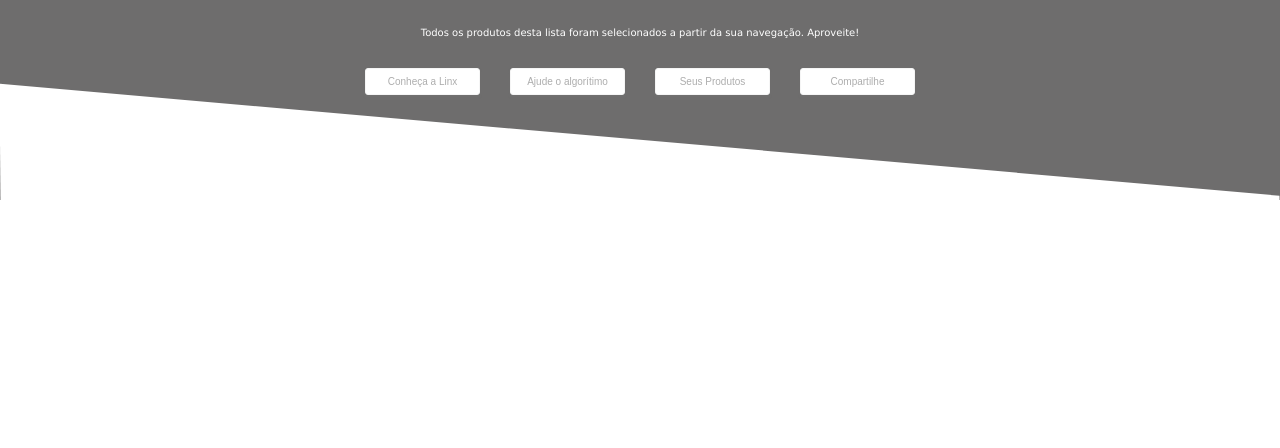
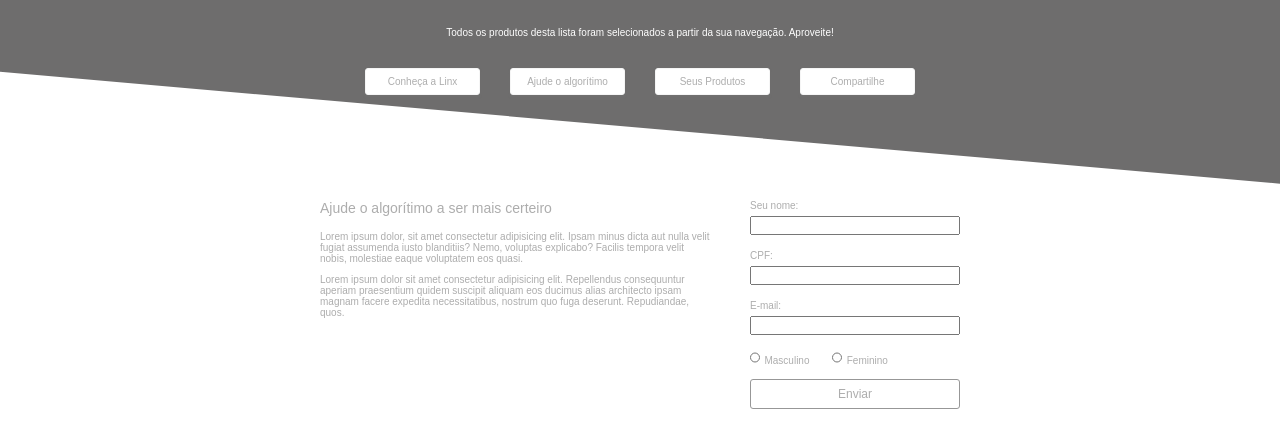
Before and after one commit to ralvespiedade/teste_vaga_emprego, a plain HTML site: page index.html in a window 1280 px wide. Shown: the part 100-548 px from the top of the page. Drawn offline with Linux system fonts and the light colour scheme.

Commit message:
adding frontend of the first section

```diff
--- a/index.html
+++ b/index.html
@@ -35,6 +35,35 @@
             </li>
         </ul>
     </header>
+    <section class="section1">
+        <div class="leftSide">
+            <h2 class="title">Ajude o algorítimo a ser mais certeiro</h2>
+            <p>
+                Lorem ipsum dolor, sit amet consectetur adipisicing elit. Ipsam minus dicta aut nulla velit fugiat assumenda iusto blanditiis? Nemo, voluptas explicabo? Facilis tempora velit nobis, molestiae eaque voluptatem eos quasi.
+            </p>
+            <p>
+                Lorem ipsum dolor sit amet consectetur adipisicing elit. Repellendus consequuntur aperiam praesentium quidem suscipit aliquam eos ducimus alias architecto ipsam magnam facere expedita necessitatibus, nostrum quo fuga deserunt. Repudiandae, quos.
+            </p>
+        </div>
+        <div class="rightSide">
+            <form action="salvo.html" id="form">
+                <label for="name">Seu nome:</label>
+                <input type="text" name="name" id="name">
+                <label for="CPF">CPF:</label>
+                <input type="text" name="CPF" id="CPF">
+                <label for="email">E-mail:</label>
+                <input type="email" name="email" id="email">
+                <div class="box_check">
+                    <input type="radio" id="man" class="radio">
+                    <label for="man" class="man">Masculino
+                    </label>
+                    <input type="radio" id="woman" class="radio">
+                    <label for="woman" class="woman">Feminino</label>
+                </div>
+            </form>
+            <button class="buttonSubmit" type="submit">Enviar</button>
+        </div>
+    </section>
     <div class="triangle"></div>
     <script src="script.js"></script>
 </body>
--- a/style.scss
+++ b/style.scss
@@ -5,9 +5,12 @@
 
 body {
     font-family: Arial, Helvetica, sans-serif;
-
+    display: flex;
+    flex-direction: column;
+    align-items: center;
     .header {
 
+        width: 100%;
         color: white;
         background-color: rgb(110, 109, 109);
         display: flex;
@@ -28,7 +31,7 @@ body {
         .thirdLine {
             font-size: 10px;
             margin: 30px 0 30px 0;
-            font-family: Verdana, Geneva, Tahoma, sans-serif;
+
         }
         .buttonList {
             list-style: none;
@@ -46,16 +49,73 @@ body {
             }
         }
     }
-
     .triangle {
 
         width: 100%;
         height: 120px;
         background-color: white;
-        /*transform: rotate(4deg) translateX(-10px);*/
-        transform: rotate(5deg) skewX(5.5deg) scaleX(1.0038);
+        transform: rotate(5deg) skewX(5.5deg) scaleX(1.005) scaleY(1.2);
         position: absolute;
         top: 240px;
 
     }
+
+    .section1 {
+
+        color: rgb(173, 173, 173);
+        width: 50%;
+        position: relative;
+        z-index: 1;
+        display: flex;
+        justify-content: center;
+
+
+        .leftSide {
+            width: 65%;
+            padding-right: 20px;
+            .title {
+                margin-bottom: 15px;
+                font-weight: 250;
+                font-size: 14px;
+            }
+            p {
+                font-size: 10px;
+                margin-bottom: 10px;
+            }
+        }
+        .rightSide {
+            width: 35%;
+            padding-left: 20px;
+            form {
+                display: flex;
+                justify-content: center;
+                flex-direction: column;
+                label {
+                    font-size: 10px;
+                    margin-bottom: 5px;;
+                }
+                input {
+                    margin-bottom: 15px;
+                }
+                .man, .woman {
+                    margin-right: 20px;
+                }
+                .radio {
+                    width: 10px;
+
+                }
+            }
+            .buttonSubmit {
+                background-color: white;
+                width: 100%;
+                height: 30px;
+                border-radius: 3px;
+                border: 1px solid rgb(151, 151, 151);
+                color: rgb(173, 173, 173);
+                font-size: 12px;
+                cursor: pointer;
+            }
+        }
+    }
+
 }
```
Also changed, not shown: style.css, 1 other file.
